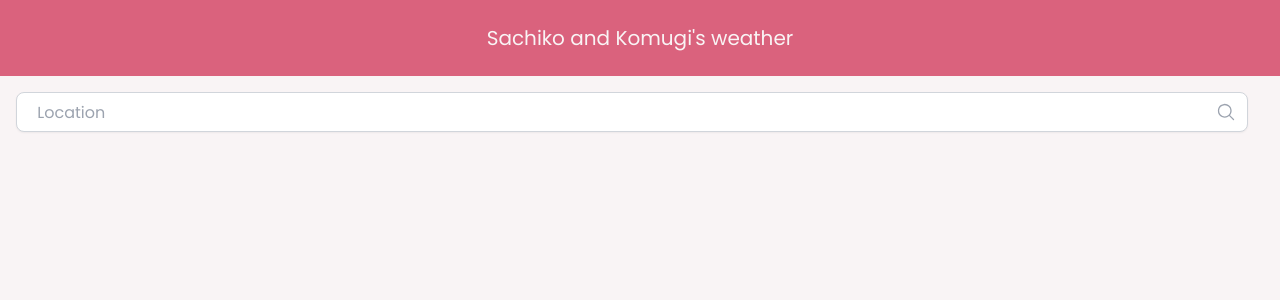
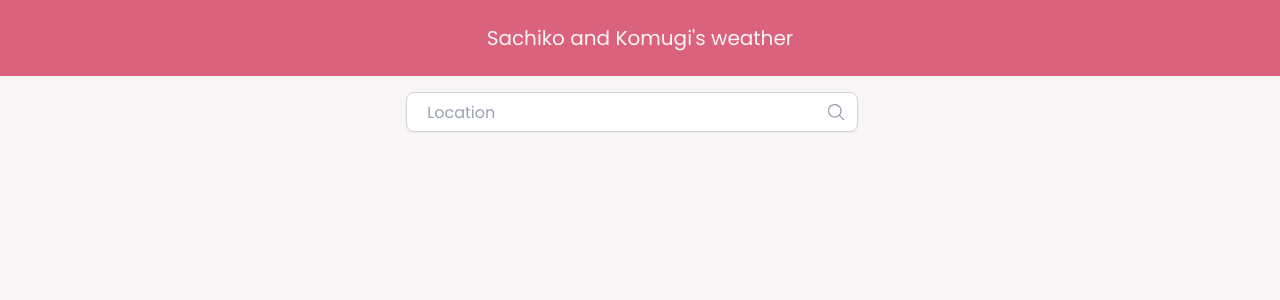
Before and after one commit to Misa2799/weather-app-for-my-family, a React (Vite) app: page / in a window 1280 px wide. Shown: the top 300 px of the page. Built offline with nearby package versions, Linux system fonts and the light colour scheme; no server answers.

Commit message:
style: center elements of currentWeather and currentTemp

```diff
--- a/src/App.tsx
+++ b/src/App.tsx
@@ -45,7 +45,7 @@ export default function App() {
   return (
     <>
       <Header />
-      <div className="p-4 max-w-[1440px]">
+      <div className="p-4 max-w-[500px] mx-auto h-full">
         <section
           id="inputForm"
           className="flex justify-between w-full max-w-full"
--- a/src/components/CurrentWeather.tsx
+++ b/src/components/CurrentWeather.tsx
@@ -9,7 +9,7 @@ export default function CurrentWeather({ data }: DataProps) {
     <div className="p-4 max-w-[1440px]">
       <section
         id="heroContents"
-        className="flex justify-between items-center mt-8"
+        className="flex justify-between items-stretch mt-8"
       >
         <div className="currentWeather w-[55%] mr-4 flex flex-col justify-center items-center">
           <h2 className="text-2xl font-bold text-center">{data?.cityName}</h2>
@@ -29,7 +29,7 @@ export default function CurrentWeather({ data }: DataProps) {
 
         <div id="currentTemp" className="w-[45%]">
           <h1 className="text-2xl font-bold text-center">今の気温</h1>
-          <div className="currentTemFlex w-44 text-7xl font-bold flex justify-center items-center mt-10">
+          <div className="currentTemFlex w-44 text-7xl font-bold flex justify-center items-center mt-10 pt-10">
             <p className="currentTempNum">{data?.currentTemp}</p>
             <p className="currentTempSym">˚C</p>
           </div>
```
